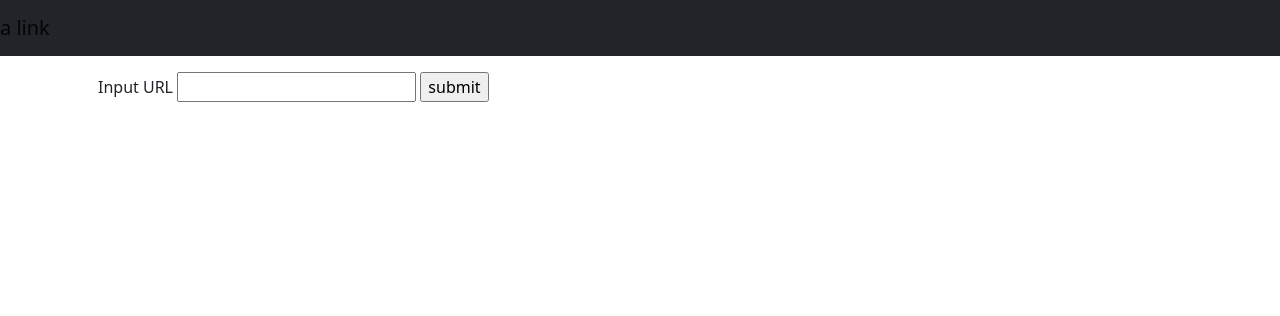
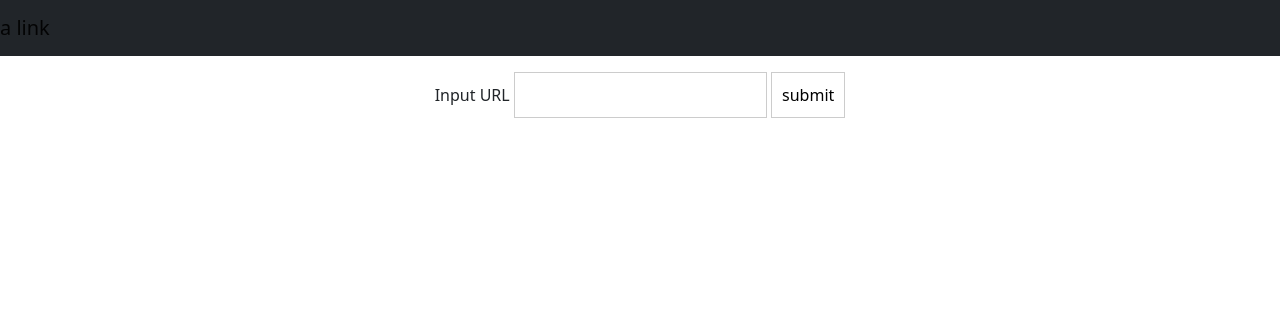
Before and after one commit to dartbill/URLShortener, a Flask app: template templates/form.html in a window 1280 px wide. Shown: the top 316 px of the page. Run offline with Flask 2, Linux system fonts and the light colour scheme; the template is opened without the code that fills it, so the values that code supplies are empty; parts of the project's set-up code (start-up, migrations or seed data) failed here and were passed over.

Commit message:
add styling

```diff
--- a/static/styles/main.css
+++ b/static/styles/main.css
@@ -0,0 +1,17 @@
+body {
+   font-size: 1em;
+}
+
+.container {
+    width: 100%;
+    max-width: 600px ;
+    text-align: center;
+    margin: 0 auto;
+}
+
+input {
+    padding: 10px;
+    background-color: #fff;
+    border: 1px solid #ccc;
+    margin: 0;
+}
--- a/templates/base.html
+++ b/templates/base.html
@@ -6,7 +6,7 @@
     <meta name="viewport" content="width=device-width, initial-scale=1.0">
     <link href="https://cdn.jsdelivr.net/npm/bootstrap@5.2.0-beta1/dist/css/bootstrap.min.css" rel="stylesheet"
       integrity="sha384-0evHe/X+R7YkIZDRvuzKMRqM+OrBnVFBL6DOitfPri4tjfHxaWutUpFmBp4vmVor" crossorigin="anonymous">
-    <title>Document</title>
+    <title>URL Shortener</title>
     <link rel="stylesheet" href="{{ url_for('static', filename='css/main.css') }}">
 
 </head>
```
